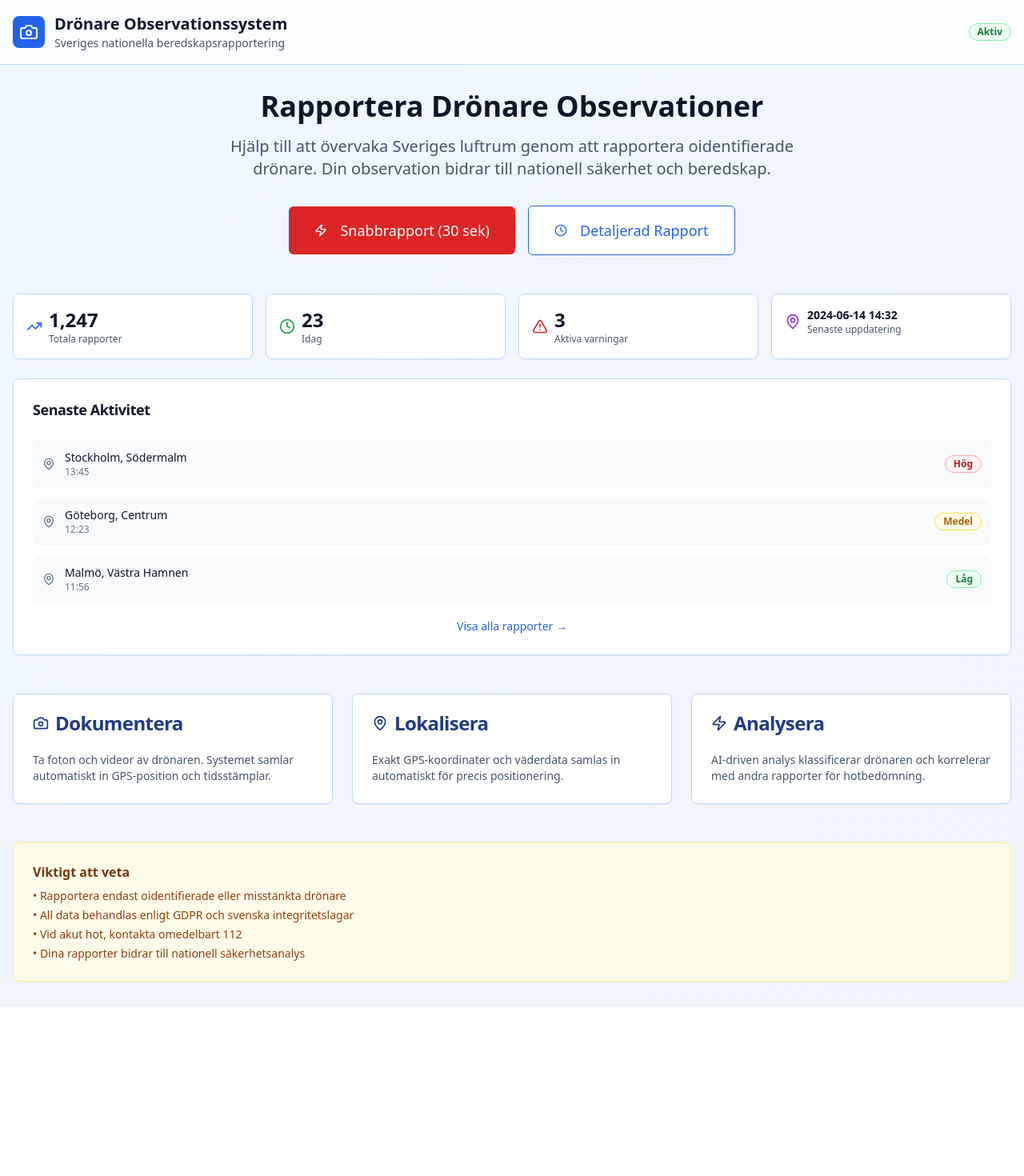
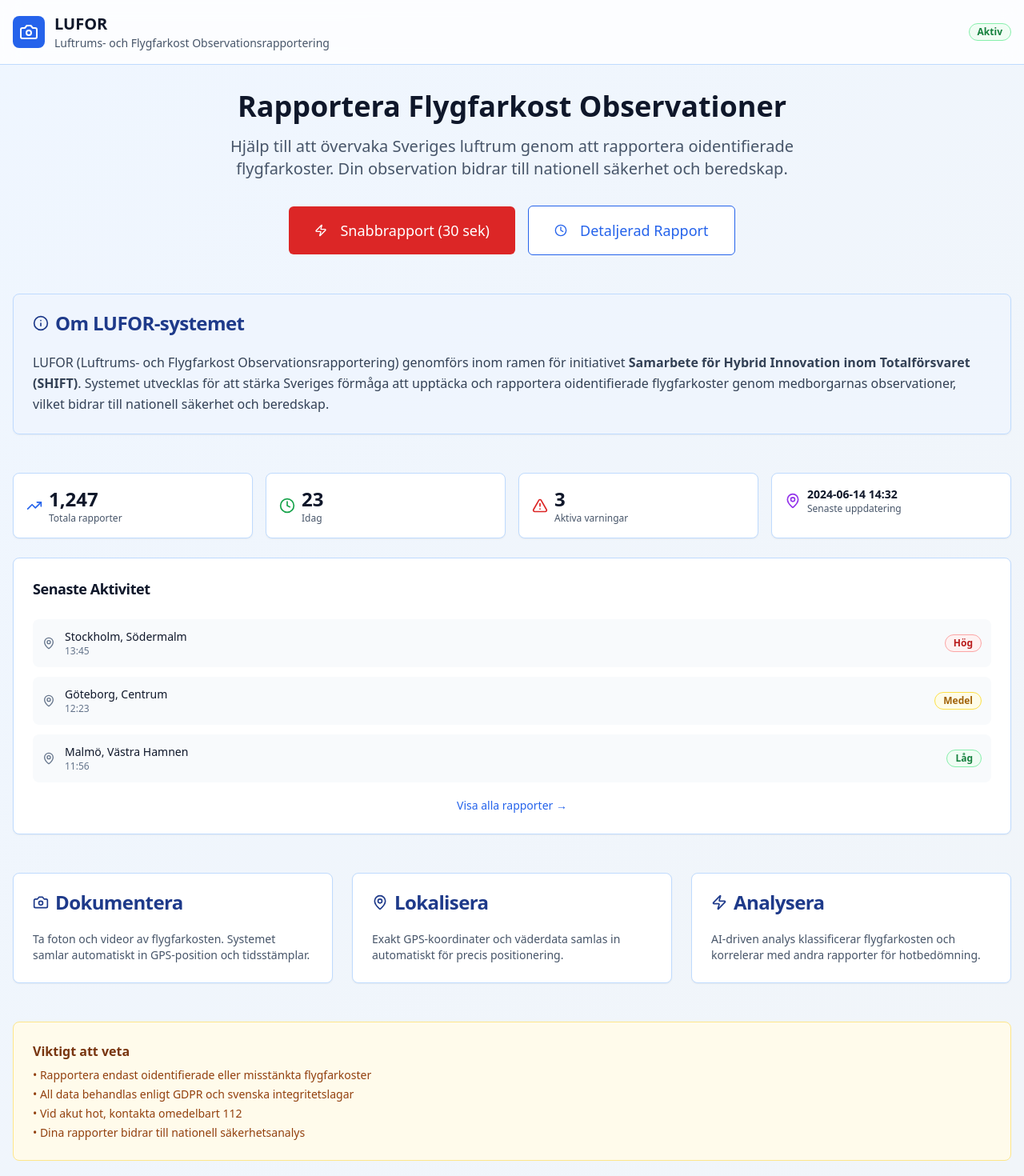
Before and after one commit to carlheath/rapportera-med-lufor, a React (Vite) app: page / in a window 1280 px wide. Shown: the top 1470 px of the page at 80% size. Before the commit the page ends 1259 px from the top, so only its background shows below. Built offline with nearby package versions, Linux system fonts and the light colour scheme.

Commit message:
Rename and add system description
Rename the project to LUFOR and add an "About" section explaining the SHIFT initiative.

```diff
--- a/src/components/ReportForm.tsx
+++ b/src/components/ReportForm.tsx
@@ -110,9 +110,9 @@ const ReportForm = ({ mode, onBack }: ReportFormProps) => {
         return (
           <div className="space-y-6">
             <div className="text-center">
-              <h3 className="text-xl font-semibold mb-2">Dokumentera Drönaren</h3>
+              <h3 className="text-xl font-semibold mb-2">Dokumentera Flygfarkosten</h3>
               <p className="text-slate-600 dark:text-slate-300">
-                Ta foton eller video av drönaren för bästa möjliga analys
+                Ta foton eller video av flygfarkosten för bästa möjliga analys
               </p>
             </div>
             <CameraCapture onCapture={handleMediaCapture} />
@@ -155,7 +155,7 @@ const ReportForm = ({ mode, onBack }: ReportFormProps) => {
                   <Label htmlFor="quickDescription">Kort beskrivning</Label>
                   <Textarea
                     id="quickDescription"
-                    placeholder="T.ex. 'Stor svart drönare som flög i cirkulära mönster i 5 minuter'"
+                    placeholder="T.ex. 'Stor svart flygfarkost som flög i cirkulära mönster i 5 minuter'"
                     value={formData.description}
                     onChange={(e) => handleInputChange('description', e.target.value)}
                     className="min-h-[100px]"
@@ -177,7 +177,7 @@ const ReportForm = ({ mode, onBack }: ReportFormProps) => {
                     </Select>
                   </div>
                   <div>
-                    <Label htmlFor="droneCount">Antal drönare</Label>
+                    <Label htmlFor="droneCount">Antal flygfarkoster</Label>
                     <Select value={formData.numberOfDrones} onValueChange={(value) => handleInputChange('numberOfDrones', value)}>
                       <SelectTrigger>
                         <SelectValue />
--- a/src/pages/Index.tsx
+++ b/src/pages/Index.tsx
@@ -1,6 +1,6 @@
 
 import { useState } from 'react';
-import { MapPin, Camera, Clock, Zap } from 'lucide-react';
+import { MapPin, Camera, Clock, Zap, Info } from 'lucide-react';
 import { Button } from '@/components/ui/button';
 import { Card, CardContent, CardDescription, CardHeader, CardTitle } from '@/components/ui/card';
 import { Badge } from '@/components/ui/badge';
@@ -44,10 +44,10 @@ const Index = () => {
               </div>
               <div>
                 <h1 className="text-xl font-bold text-slate-900 dark:text-white">
-                  Drönare Observationssystem
+                  LUFOR
                 </h1>
                 <p className="text-sm text-slate-600 dark:text-slate-300">
-                  Sveriges nationella beredskapsrapportering
+                  Luftrums- och Flygfarkost Observationsrapportering
                 </p>
               </div>
             </div>
@@ -62,10 +62,10 @@ const Index = () => {
         {/* Hero Section */}
         <div className="text-center mb-12">
           <h2 className="text-4xl font-bold text-slate-900 dark:text-white mb-4">
-            Rapportera Drönare Observationer
+            Rapportera Flygfarkost Observationer
           </h2>
           <p className="text-xl text-slate-600 dark:text-slate-300 max-w-3xl mx-auto mb-8">
-            Hjälp till att övervaka Sveriges luftrum genom att rapportera oidentifierade drönare.
+            Hjälp till att övervaka Sveriges luftrum genom att rapportera oidentifierade flygfarkoster.
             Din observation bidrar till nationell säkerhet och beredskap.
           </p>
 
@@ -91,6 +91,26 @@ const Index = () => {
           </div>
         </div>
 
+        {/* About System Section */}
+        <div className="mb-12">
+          <Card className="border-blue-200 dark:border-slate-700 bg-blue-50/50 dark:bg-blue-900/10">
+            <CardHeader>
+              <CardTitle className="flex items-center text-blue-900 dark:text-blue-300">
+                <Info className="w-5 h-5 mr-2" />
+                Om LUFOR-systemet
+              </CardTitle>
+            </CardHeader>
+            <CardContent>
+              <CardDescription className="text-slate-700 dark:text-slate-300 text-base leading-relaxed">
+                LUFOR (Luftrums- och Flygfarkost Observationsrapportering) genomförs inom ramen för
+                initiativet <strong>Samarbete för Hybrid Innovation inom Totalförsvaret (SHIFT)</strong>.
+                Systemet utvecklas för att stärka Sveriges förmåga att upptäcka och rapportera oidentifierade
+                flygfarkoster genom medborgarnas observationer, vilket bidrar till nationell säkerhet och beredskap.
+              </CardDescription>
+            </CardContent>
+          </Card>
+        </div>
+
         {/* Stats Overview */}
         <StatsOverview />
 
@@ -105,7 +125,7 @@ const Index = () => {
             </CardHeader>
             <CardContent>
               <CardDescription className="text-slate-600 dark:text-slate-300">
-                Ta foton och videor av drönaren. Systemet samlar automatiskt in GPS-position och tidsstämplar.
+                Ta foton och videor av flygfarkosten. Systemet samlar automatiskt in GPS-position och tidsstämplar.
               </CardDescription>
             </CardContent>
           </Card>
@@ -133,7 +153,7 @@ const Index = () => {
             </CardHeader>
             <CardContent>
               <CardDescription className="text-slate-600 dark:text-slate-300">
-                AI-driven analys klassificerar drönaren och korrelerar med andra rapporter för hotbedömning.
+                AI-driven analys klassificerar flygfarkosten och korrelerar med andra rapporter för hotbedömning.
               </CardDescription>
             </CardContent>
           </Card>
@@ -145,7 +165,7 @@ const Index = () => {
             Viktigt att veta
           </h3>
           <ul className="text-amber-800 dark:text-amber-200 space-y-1 text-sm">
-            <li>• Rapportera endast oidentifierade eller misstänkta drönare</li>
+            <li>• Rapportera endast oidentifierade eller misstänkta flygfarkoster</li>
             <li>• All data behandlas enligt GDPR och svenska integritetslagar</li>
             <li>• Vid akut hot, kontakta omedelbart 112</li>
             <li>• Dina rapporter bidrar till nationell säkerhetsanalys</li>
```
